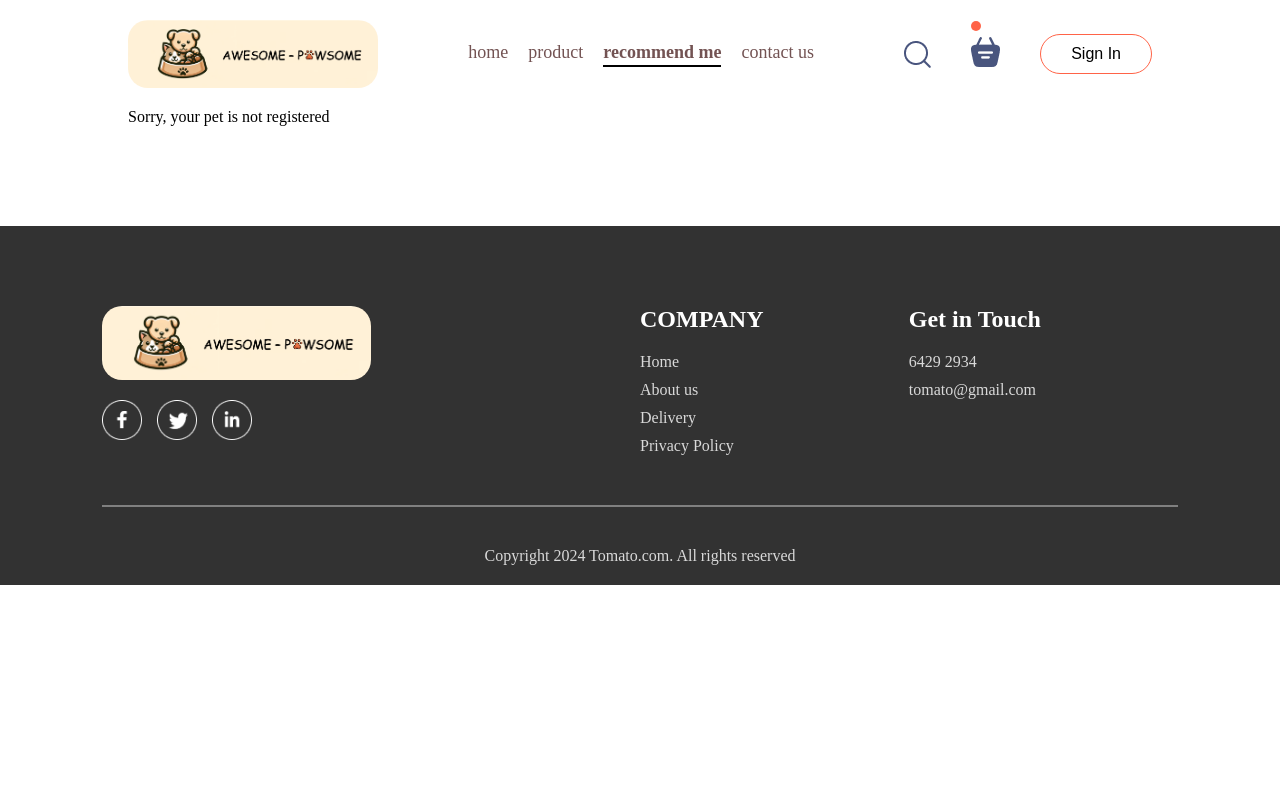
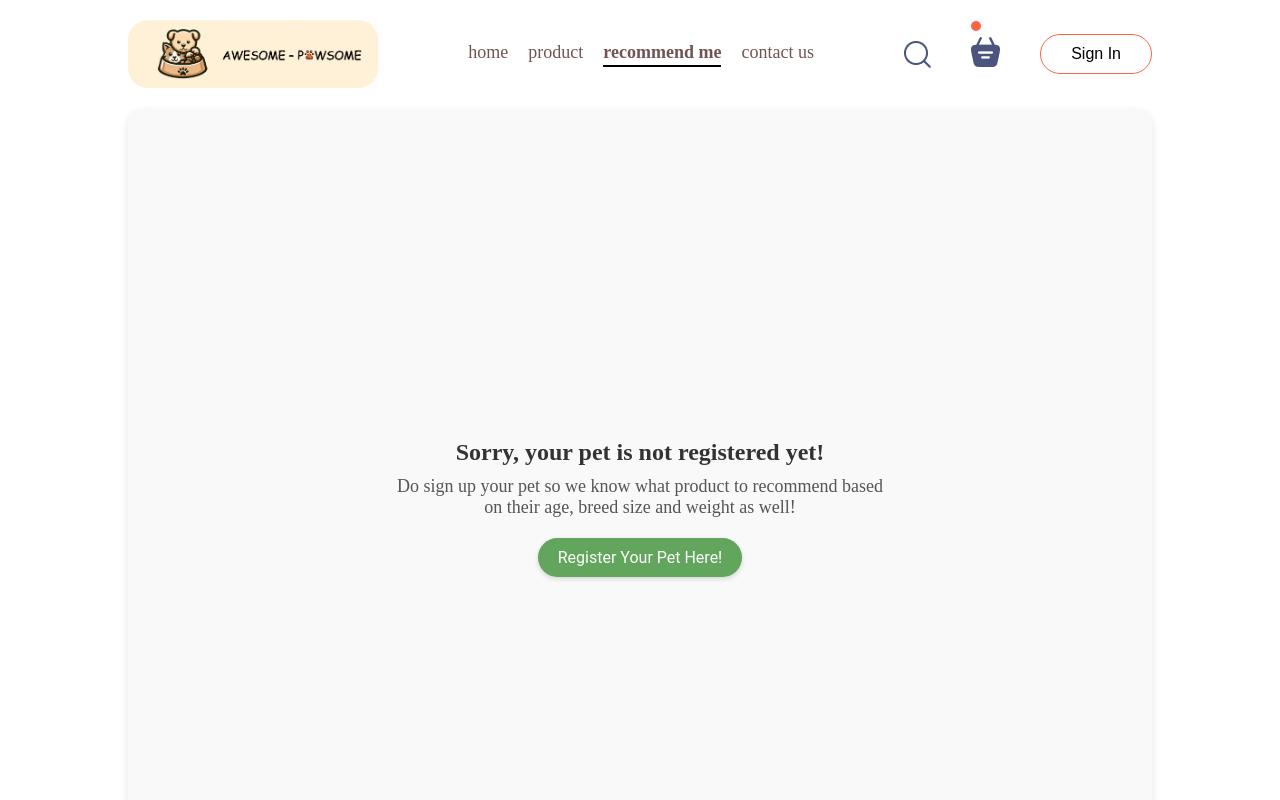
Before and after one commit to evanderleng/awesomepawsome-revamped, a React (Vite) app in the folder frontend/: page /recommendMePage in a window 1280 px wide. Shown: the top 800 px of the page. Built offline with nearby package versions, Linux system fonts and the light colour scheme.

Commit message:
Updated Recommend Product Pages / Error 404

```diff
--- a/frontend/src/App.jsx
+++ b/frontend/src/App.jsx
@@ -1,6 +1,6 @@
 import React, { useState } from 'react'
 import Navbar from './components/Navbar/Navbar'
-import { Route, Routes } from 'react-router-dom'
+import { Navigate, Route, Routes, useLocation } from 'react-router-dom'
 import Cart from './pages/Cart/Cart'
 import Home from './pages/Home/Home'
 import Footer from './components/Footer/Footer'
@@ -8,19 +8,24 @@ import LoginPopup from './components/LoginPopup/LoginPopup'
 import ProductPage from './pages/ProductPage/ProductPage'
 import IndividualProductPage from './pages/IndividualProductPage/IndividualProductPage'
 import RecommendMePage from './pages/RecommendMePage/RecommendMePage'
-
+import Error404 from './pages/Error404/Error404'
 
 const App = () => {
 
   const [showLogin, setShowLogin] = useState(false)
 
 
+  const location = useLocation(); // Get the current location
+
+  // Check if the current path matches the error route
+  const isErrorPage = location.pathname === '/error404';
+
   return(
     <>
     {showLogin ? <LoginPopup setShowLogin={setShowLogin} /> : <></>}
     <div className='app'>
       {/* this navbar will be applied throughout the entire app (all pages) */}
-      <Navbar setShowLogin={setShowLogin}/>
+      {!isErrorPage && <Navbar setShowLogin={setShowLogin} />}
 
       {/* set routes here (which page to go where)
           - remember to import the page that you are navigating to
@@ -35,7 +40,7 @@ const App = () => {
         <Route path='/productPage' element={<ProductPage/>} />
         <Route path='/individualProductPage' element={<IndividualProductPage/>} />
         <Route path='/recommendMePage' element={<RecommendMePage/>} />
-
+        <Route path='*' element={<Error404 />} />
       </Routes>
     </div>
     <Footer/>
--- a/frontend/src/components/Navbar/Navbar.css
+++ b/frontend/src/components/Navbar/Navbar.css
@@ -50,9 +50,12 @@
 .navbar li{
     cursor: pointer;
 }
-.navbar li:hover{
-    background-color: aliceblue;
+/* Navbar List Item Hover Effect */
+.navbar li:hover {
+    transform: translateY(-5px); /* Lift up by 5px */
+    transition: transform 0.3s, background-color 0.3s; /* Smooth transition for both transform and background color */
 }
+
 
 
 .navbar-search-icon .dot{
--- a/frontend/src/components/RecommendProduct/RecommendProduct.css
+++ b/frontend/src/components/RecommendProduct/RecommendProduct.css
@@ -0,0 +1,119 @@
+/* Container styling */
+.pet-not-registered-container {
+    display: flex;
+    flex-direction: column;
+    align-items: center; /* Center horizontally */
+    justify-content: center; /* Center vertically */
+    height: 100vh; /* Full viewport height */
+    text-align: center;
+    background-color: #f9f9f9; /* Light background for contrast */
+    padding: 20px; /* Padding for some space around content */
+    border-radius: 15px; /* Rounded corners for a softer look */
+    box-shadow: 0 4px 8px rgba(0, 0, 0, 0.1); /* Subtle shadow for depth */
+  }
+
+  /* Heading styling */
+  .pet-not-registered-container h3 {
+    /* font-family: 'Roboto', sans-serif; Font for heading */
+    font-size: 24px; /* Larger size for prominence */
+    color: #333; /* Dark color for good contrast */
+    margin-bottom: 10px; /* Space below heading */
+  }
+
+  /* Paragraph styling */
+  .pet-not-registered-container p {
+    /* font-family: 'Open Sans', sans-serif; Different font for paragraph */
+    font-size: 18px; /* Readable size */
+    color: #555; /* Slightly lighter color for less emphasis */
+    margin-bottom: 20px; /* Space below paragraph */
+    max-width: 500px; /* Limit width for better readability */
+  }
+
+  /* Button styling */
+  .pet-not-registered-container button {
+    background-color: #62a55d; /* Blue background */
+    color: #fff; /* White text */
+    font-size: 16px; /* Medium size */
+    font-family: 'Roboto', sans-serif; /* Font matching the heading */
+    padding: 10px 20px; /* Padding for clickable area */
+    border: none; /* Remove default border */
+    border-radius: 25px; /* Rounded corners for a soft look */
+    cursor: pointer; /* Pointer cursor to indicate button */
+    box-shadow: 0 2px 5px rgba(0, 0, 0, 0.15); /* Subtle shadow for depth */
+    transition: background-color 0.3s, transform 0.3s; /* Smooth transitions */
+  }
+
+  /* Button hover effect */
+  .pet-not-registered-container button:hover {
+    background-color: #5598df; /* Darker blue on hover */
+    transform: translateY(-2px); /* Slight lift effect */
+  }
+
+
+
+
+  .recommend-product-container {
+    max-width: 600px; /* Adjust max-width as per your design */
+    margin: 0 auto; /* Center align horizontally */
+    padding: 20px;
+    background-color: #f9f9f9;
+    border: 1px solid #ddd;
+    border-radius: 8px;
+    box-shadow: 0 2px 4px rgba(0, 0, 0, 0.1);
+  }
+
+  .recommend-header-title h3 {
+    font-size: 1.5rem;
+    color: #333;
+    margin-bottom: 10px;
+  }
+
+  .product-brand h3 {
+    font-size: 1.2rem;
+    color: #333;
+    margin-bottom: 8px;
+  }
+
+  .product-name p {
+    font-size: 1.1rem;
+    color: #666;
+    margin-bottom: 6px;
+  }
+
+  .product-image img {
+    max-width: 100%;
+    height: auto;
+    display: block;
+    margin-bottom: 12px;
+  }
+
+  .product-description h3 {
+    font-size: 1.2rem;
+    color: #333;
+    margin-bottom: 8px;
+  }
+
+  .product-description p {
+    font-size: 1rem;
+    color: #666;
+    line-height: 1.5;
+    margin-bottom: 10px;
+  }
+
+  .add-to-cart button {
+    background-color: #4CAF50;
+    color: white;
+    border: none;
+    padding: 10px 20px;
+    text-align: center;
+    text-decoration: none;
+    display: inline-block;
+    font-size: 1rem;
+    cursor: pointer;
+    border-radius: 5px;
+    transition: background-color 0.3s ease;
+  }
+
+  .add-to-cart button:hover {
+    background-color: #45a049;
+  }
--- a/frontend/src/components/RecommendProduct/RecommendProduct.jsx
+++ b/frontend/src/components/RecommendProduct/RecommendProduct.jsx
@@ -34,7 +34,10 @@ const RecommendProduct = ({petIsRegistered}) => {
     return(
       <>
       <div className="pet-not-registered-container">
-       <p>Sorry, your pet is not registered</p>
+       <h3>Sorry, your pet is not registered yet!</h3>
+       <p>Do sign up your pet so we know what product to recommend based on their age, breed size and weight as well!</p>
+       <button>Register Your Pet Here!</button>
+
       </div>
       </>
     )
--- /dev/null
+++ b/frontend/src/pages/Error404/Error404.css
@@ -0,0 +1,31 @@
+.error404-container {
+    display: flex;
+    flex-direction: column;
+    align-items: center;
+    justify-content: center;
+    height: 80vh;
+    text-align: center;
+}
+
+.error404-container h1 {
+    font-size: 3rem;
+    margin-bottom: 20px;
+}
+
+.error404-container p {
+    font-size: 1.5rem;
+    margin-bottom: 30px;
+}
+
+.error404-home-link {
+    text-decoration: none;
+    color: #fff;
+    background-color: #007bff;
+    padding: 10px 20px;
+    border-radius: 5px;
+    transition: background-color 0.3s;
+}
+
+.error404-home-link:hover {
+    background-color: #0056b3;
+}
--- /dev/null
+++ b/frontend/src/pages/Error404/Error404.jsx
@@ -0,0 +1,14 @@
+import React from 'react';
+import './Error404.css';
+
+const Error404 = () => {
+    return (
+        <div className="error404-container">
+            <h1>404 - Page Not Found</h1>
+            <p>The page you are looking for might have been removed, had its name changed, or is temporarily unavailable.</p>
+            <a href="/" className="error404-home-link">Go to Home</a>
+        </div>
+    );
+};
+
+export default Error404;
```
